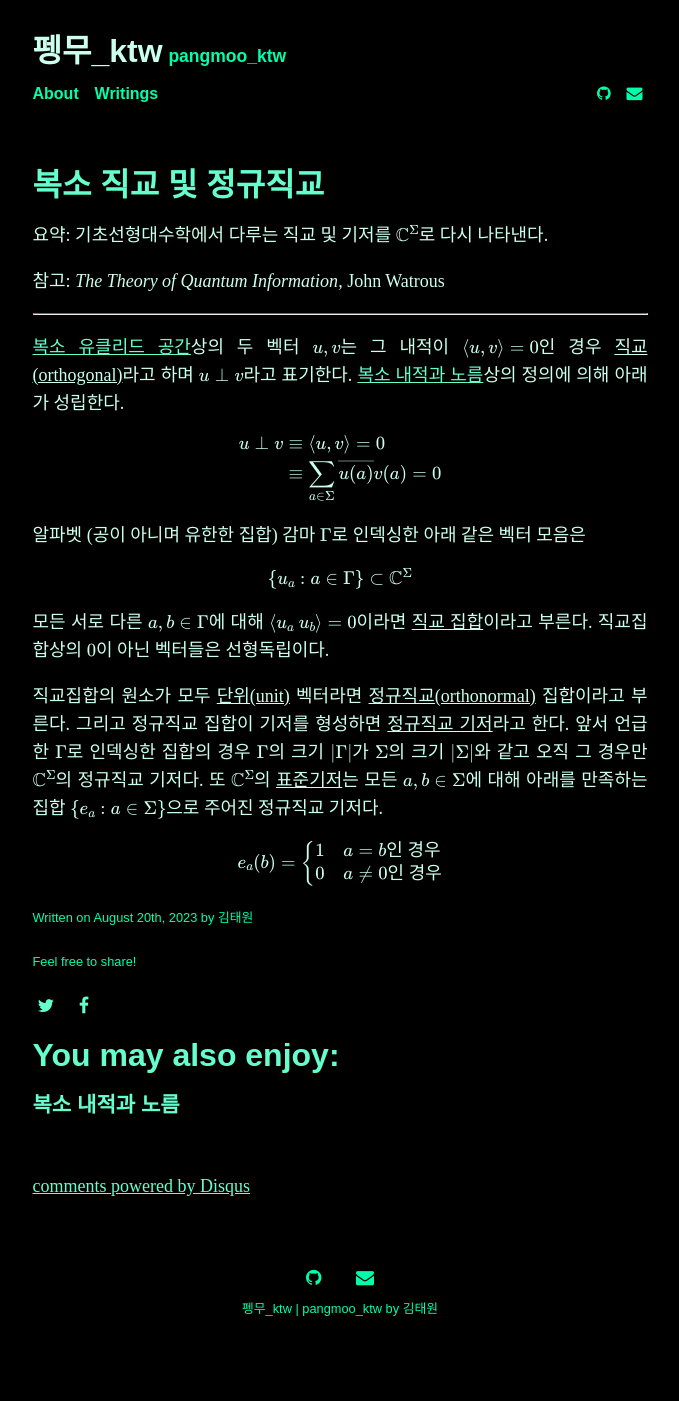
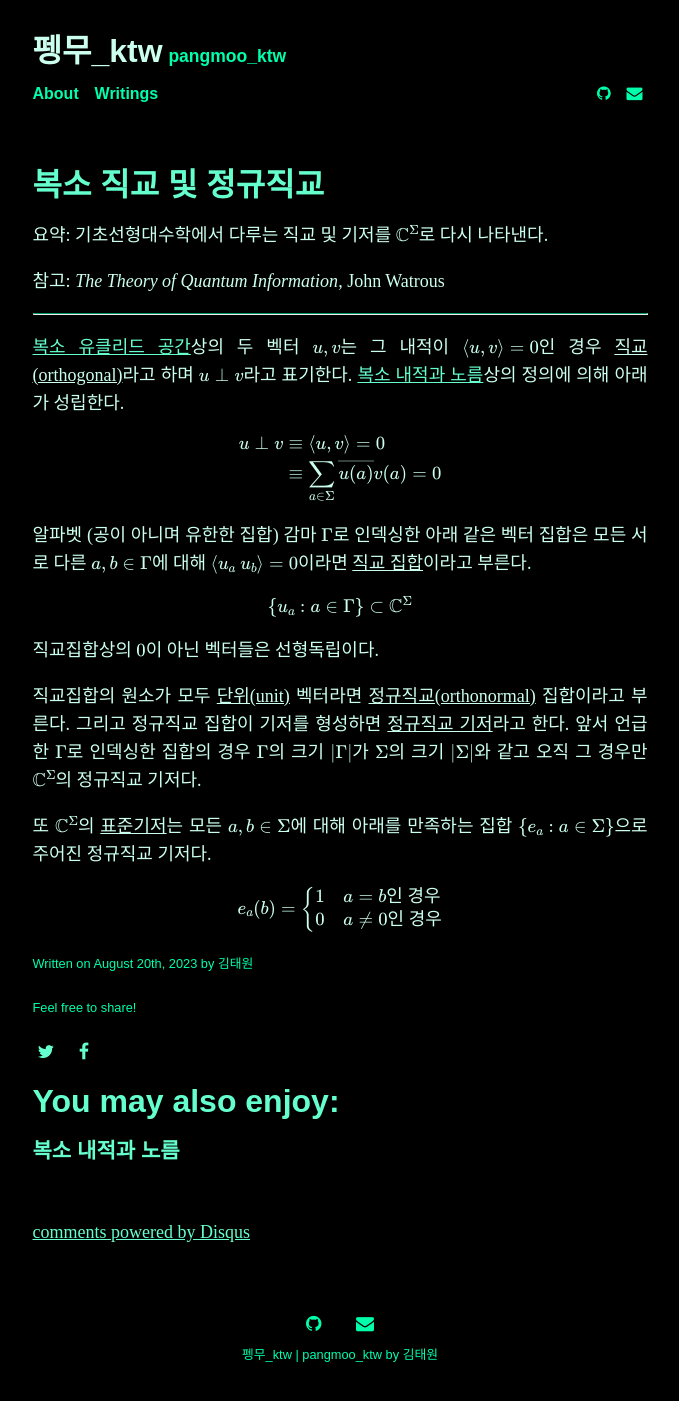
Before and after one commit to pangmoo-KTW/pangmoo-KTW, a Jekyll site: the page built from _posts/2023-08-20-complexOrthogonality.md, in a window 1280 px wide. Shown: the whole page, without its empty margins (300-979 px from the left). Built offline with Jekyll 4.4.1, drawn with Linux system fonts in a browser that asks for light colours; some web fonts are replaced; our own code applies the rules of GitHub Pages for plain Markdown files; comment, search, counter and statistics services are not loaded; before the commit the page ends 1355 px from its top, so only the background shows below that.

Commit message:
compOrthallign

```diff
--- a/_posts/2023-08-20-complexOrthogonality.md
+++ b/_posts/2023-08-20-complexOrthogonality.md
@@ -21,17 +21,18 @@ u\perp v &\equiv \langle u,v\rangle = 0 \\
 \end{aligned}
 $$
 
-알파벳 (공이 아니며 유한한 집합) 감마 $\Gamma$로 인덱싱한 아래 같은
-벡터 모음은
+알파벳 (공이 아니며 유한한 집합) 감마 $\Gamma$로 인덱싱한 아래 같은 벡터 집합은 모든 서로 다른 $a,b\in\Gamma$에 대해 $\langle u_a\ u_b\rangle = 0$이라면 <u>직교 집합</u>이라고 부른다.
 
 $$
 \lbrace u_a:a\in\Gamma\rbrace \subset \mathbb{C}^{\Sigma}
 $$
 
-모든 서로 다른 $a,b\in\Gamma$에 대해 $\langle u_a\ u_b\rangle = 0$이라면 <u>직교 집합</u>이라고 부른다. 직교집합상의 $0$이 아닌 벡터들은 선형독립이다.
+직교집합상의 $0$이 아닌 벡터들은 선형독립이다.
 
 직교집합의 원소가 모두 <u>단위(unit)</u> 벡터라면 <u>정규직교(orthonormal)</u> 집합이라고 부른다. 그리고 정규직교 집합이 기저를 형성하면 <u>정규직교 기저</u>라고
-한다. 앞서 언급한 $\Gamma$로 인덱싱한 집합의 경우 $\Gamma$의 크기 $|\Gamma|$가 $\Sigma$의 크기 $|\Sigma|$와 같고 오직 그 경우만 $\mathbb{C}^{\Sigma}$의 정규직교 기저다. 또 $\mathbb{C}^{\Sigma}$의 <u>표준기저</u>는 모든 $a,b\in\Sigma$에 대해 아래를 만족하는 집합 $\lbrace e_a:a\in\Sigma\rbrace$으로 주어진 정규직교 기저다.
+한다. 앞서 언급한 $\Gamma$로 인덱싱한 집합의 경우 $\Gamma$의 크기 $|\Gamma|$가 $\Sigma$의 크기 $|\Sigma|$와 같고 오직 그 경우만 $\mathbb{C}^{\Sigma}$의 정규직교 기저다.
+
+또 $\mathbb{C}^{\Sigma}$의 <u>표준기저</u>는 모든 $a,b\in\Sigma$에 대해 아래를 만족하는 집합 $\lbrace e_a:a\in\Sigma\rbrace$으로 주어진 정규직교 기저다.
 
 $$
 e_a(b)=\begin{cases}1\quad a=b\textrm{인 경우}\\
```
